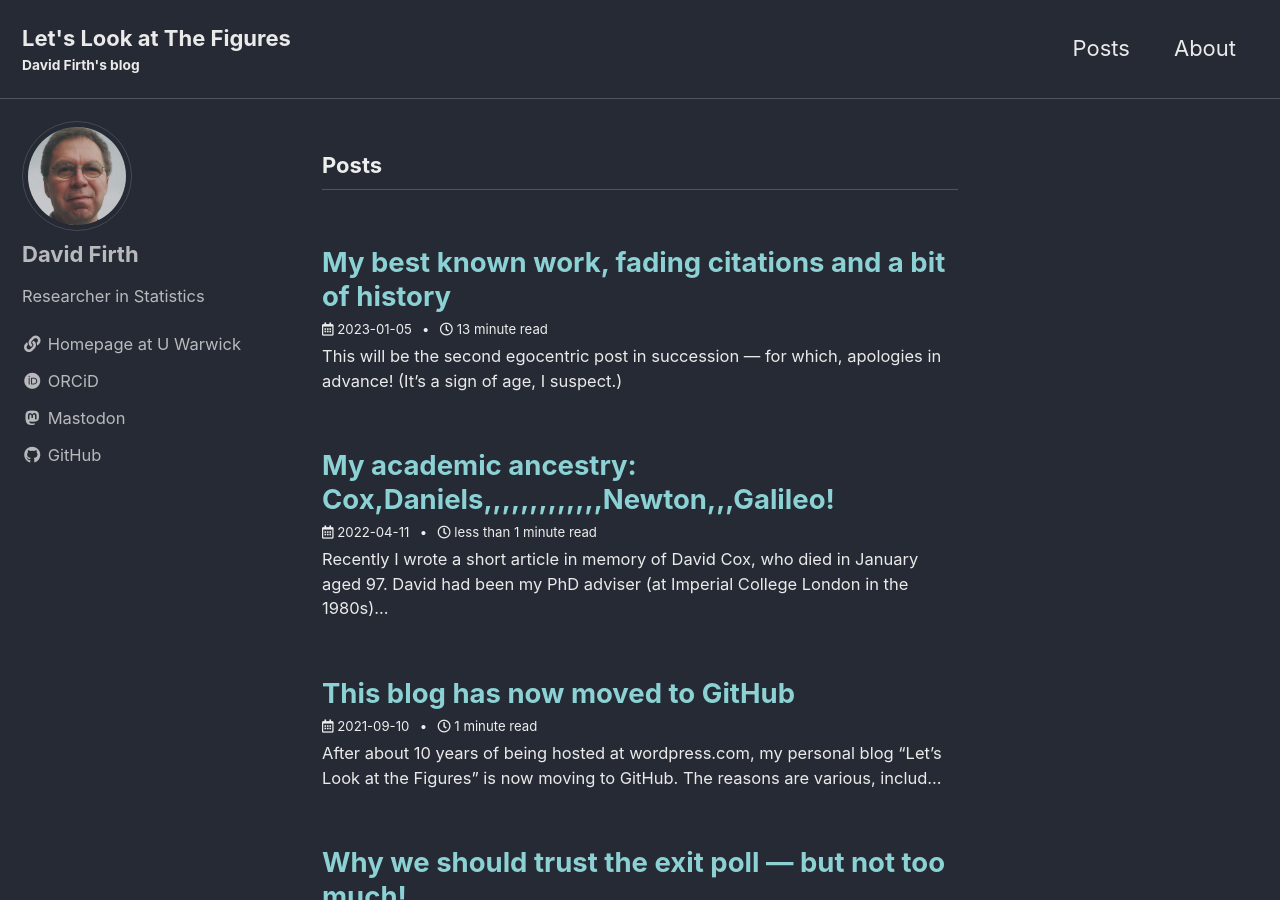
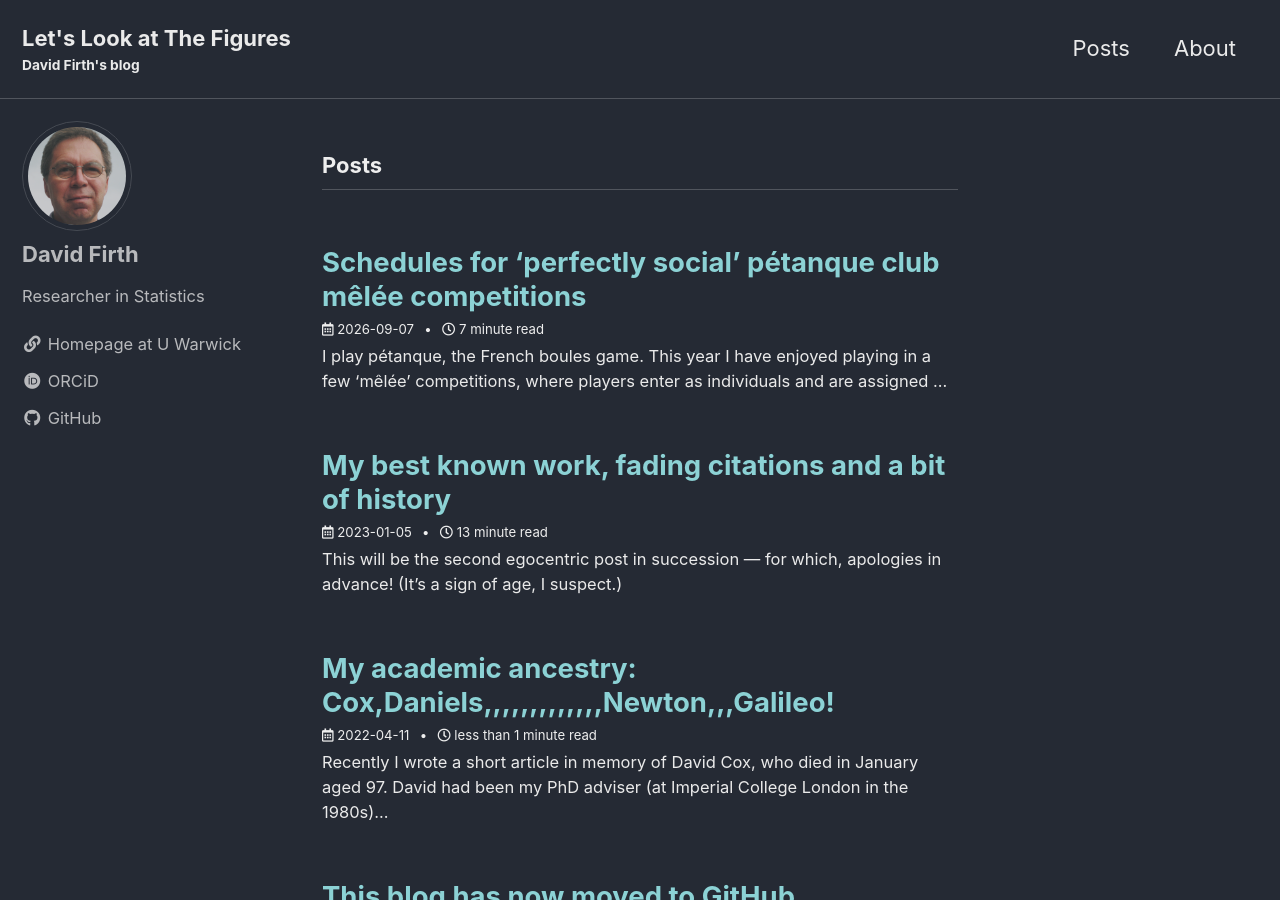
Before and after one commit to DavidFirth/blog, a Jekyll site: the page built from docs/index.html, in a window 1280 px wide and 900 px high. Built offline with Jekyll 4.4.1, drawn with Linux system fonts in a browser that asks for light colours; cached includes are drawn as plain includes; the list of posts is cut into pages by our own code; some of the changed lines change nothing that is shown.

Commit message:
New post about mellyshed

```diff
--- a/docs/_config.yml
+++ b/docs/_config.yml
@@ -130,9 +130,9 @@ author:
     - label: "ORCiD"
       icon: "fab fa-fw fa-orcid"
       url: "https://orcid.org/0000-0003-0302-2312"
-    - label: "Mastodon"
-      icon: "fab fa-fw fa-mastodon"
-      url: "https://fediscience.org/@firthstat"
+    - # label: "Mastodon"
+      # icon: "fab fa-fw fa-mastodon"
+      # url: "https://fediscience.org/@firthstat"
 
 # Site Footer
 footer:
--- /dev/null
+++ b/docs/_posts/2026-09-07-mellyshed.md
@@ -0,0 +1,122 @@
+---
+slug: mellyshed
+title: Schedules for 'perfectly social' pétanque club mêlée competitions
+categories:
+- Pétanque
+---
+
+I play pétanque, the French boules game. This year I have enjoyed playing in a few 'mêlée' competitions, where players enter as individuals and are assigned playing partners and opponents at random in each round of the competition.  Typically there are between 3 and 6 rounds in a mêlée, and it is fun to meet and compete with a lot of different people during the course of the competition. At the end, individuals are ranked according to their own aggregated results across the games they have played, and usually there is a prize for the highest-ranked player.
+
+In the competitions where I have played, I found that I was sometimes meeting the same person twice (either as partner or opponent or both).  It struck me that this could be avoided by using a suitably designed schedule for the competition, while still keeping things nicely random.  The purpose of this post is to provide such schedules.
+
+The mêlée competitions I have entered had mainly doubles games (random pair versus random pair), with an occasional hybrid game (random pair versus random triple) when the total number of players entered is not a multiple of 4.  I will focus here on competitions of that kind.  (There will be just one exception below, which is the schedule for a 3-round mêlée with just 6 players.)
+
+# 1. Randomization
+
+I will use the letter _n_ to denote the total number of players entering the competition.
+
+For each of the competition schedules discussed below, randomization comes from the initial assignment of a random competitor-number to each player who enters. If players are pre-registered, then a transparent method for this is to ask each player to draw a random number (on a folded piece of paper or whatever) from a hat. That method might be inconvenient when _n_ is unknown until the very last moment (as often seems to happen), in which case the assignment of pseudo-random numbers by a computer is likely to be more convenient.
+
+
+# 2. 'Perfectly social' schedules (_n_=16, or _n_ at least 20).
+
+I will call a schedule 'perfectly social' if no player meets any other more than once (either as partner or opponent) across all rounds played.  It turns out that such a schedule, with at least 3 rounds, is possible only when _n_ is either 16 or at least 20.  No such schedule is possible when $n$ is less than 16, nor when _n_ is 17, 18 or 19.
+
+The starting-point for the schedules that I provide here is recent work by Prof. Alice Miller's research group at the University of Glasgow, on the 'social golfer problem':
+
+> Miller, A, Valkov, I and Abel, RJR (2026). Combinatorial solutions to the social golfer problem and the social golfer problem with adjacent group sizes. _Symmetry_, **18**(2), 269. [doi: 10.3390/sym18020269](https://doi.org/10.3390/sym18020269)
+
+That work is accompanied by an online tool, [BoRAT](https://alicemiller2.github.io/borat_git_pages), and it is the output from that tool that I adapt here for pétanque mêlée competitions with 'mainly pairs' games.  The adaptations needed are all connected with the inclusion of one or more triples teams when _n_ is not a multiple of 4 --- in particular, to adjust each schedule so that individual players do not appear in a triple more often than is necessary. My schedules allow for a maximum of 6 rounds of play.
+
+I will tabulate here some properties of each schedule, up to _n_=67 players.  (My club has 16 pistes, so 67 is the largest number of players that can be accommodated there without including some triple-versus-triple games.)  The properties tabulated are:
+
+- the number of pistes required
+- the number _Rmax_ of 'perfectly social' rounds possible (up to 6)
+- the largest number of times _Tmax_ that any player appears in a triple.
+
+Where _Tmax_ is "2*" in the table it means that _Tmax_ is reduced to 1 if five rounds or fewer are used.
+
+
+| _n_ | _pistes_| _Rmax_ | _Tmax_ |
+|-----:|---------:|--------:|-------:|
+| 16  |   4| 5 | 0 |
+| 20  |   5| 5 | 0 |
+| 21  |   5| 5 | 1 |
+| 22  |   5| 5 | 2 |
+| 23  |   5| 5 | 2 |
+| 24  |   6| 6 | 0 |
+| 25  |   6| 5 | 1 |
+| 26  |   6| 5 | 1 |
+| 27  |   6| 5 | 2 |
+| 28  |   7| 6 | 0 |
+| 29  |   7| " | 1 |
+| 30  |   7| " | 2 |
+| 31  |   7| " | 2 |
+| 32  |   8| " | 0 |
+| 33  |   8| " | 1 |
+| 34  |   8| " | 2 |
+| 35  |   8| " | 2 |
+| 36  |   9| " | 0 |
+| 37  |   9| " | 1 |
+| 38  |   9| " | 2* |
+| 39  |   9| " | 2 |
+| 40  |  10| " | 0 |
+| 41  |  10| " | 1 |
+| 42  |  10| " | 1 |
+| 43  |  10| " | 2 |
+| 44  |  11| " | 0 |
+| 45  |  11| " | 1 |
+| 46  |  11| " | 2* |
+| 47  |  11| " | 2 |
+| 48  |  12| " | 0 |
+| 49  |  12| " | 1 |
+| 50  |  12| " | 1 |
+| 51  |  12| " | 2 |
+| 52  |  13| " | 0 |
+| 53  |  13| " | 1 |
+| 54  |  13| " | 2* |
+| 55  |  13| " | 2 |
+| 56  |  14| " | 0 |
+| 57  |  14| " | 1 |
+| 58  |  14| " | 1 |
+| 59  |  14| " | 2 |
+| 60  |  15| " | 0 |
+| 61  |  15| " | 1 |
+| 62  |  15| " | 1 |
+| 63  |  15| " | 2 |
+| 64  |  16| " | 0 |
+| 65  |  16| " | 1 |
+| 66  |  16| " | 1 |
+| 67  |  16| " | 2 |
+
+# 3. _Almost_ perfectly social (_n_ = 8, 12, 13, 14, 15, 17, 18, 19)
+
+In these schedules, no player partners any other more than once, and no player opposes any other more than once.
+
+| _n_ | _pistes_| _Rmax_ | _Tmax_ |
+|-----:|---------:|--------:|-------:|
+|  8  |  2| 3 | 0 |
+| 12  |  3| 3 | 0 |
+| 13  |  3| 3 | 3 |
+| 14  |  3| 3 | 3 |
+| 15  |  3| 3 | 3 |
+| 17  |  4| 4 | 2 |
+| 18  |  4| 4 | 3* |
+| 19  |  4| 4 | 4 |
+
+Where _Tmax_ is "3*" in the table it means that _Tmax_ is reduced to 2 if only three rounds are played.
+
+# 4. When there are just 6 players
+
+When only 6 players turn up, a mêlée can still be played but obviously the games are triple-versus-triple.
+
+The 4-round schedule that is provided for a 6-player mêlée has the property that each player partners 4 of the other players twice, and does not partner the remaining player at all. (Potentially useful when the 6 players arrive as 3 couples?  It can then be arranged that players in a couple are never in the same team.)
+
+# 5. Downloading the schedules
+
+The full set of schedules described above can be downloaded as a single zip file at [mellyshed.zip](/blog/assets/mellyshed.zip).  The files are human-readable Python code (with player numbers starting always at zero.)  I can easily export the schedules to other formats: if you have a need for a different format, then please specify exactly what format and I will try to make that available.
+
+
+**To cite this entry:**
+Firth, D (2026).  Schedules for 'perfectly social' pétanque club mêlée competitions.  Weblog entry at URL
+[https://DavidFirth.github.io/blog/2026/09/07/mellyshed/](/blog/2026/09/07/mellyshed/)
```
Also changed, not shown: 1 other file.
